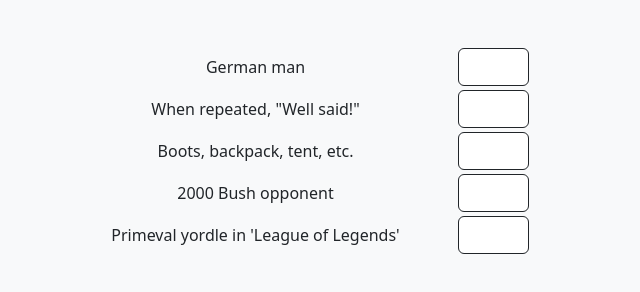
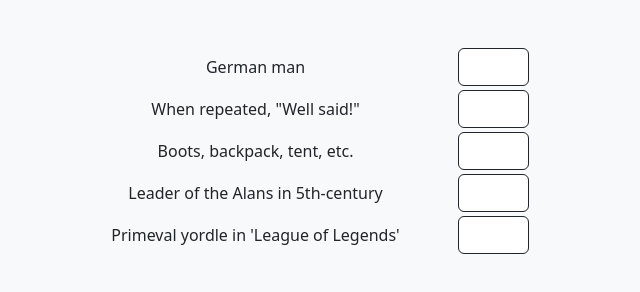
Before and after one commit to amwayy/puzzles, a plain HTML site: page word_ladder/index.html in a window 1280 px wide. Shown: the whole page, without its empty margins (329-969 px from the left). Drawn offline with nearby package versions, Linux system fonts and the light colour scheme.

Commit message:
fix: incorrect clue

```diff
--- a/word_ladder/index.html
+++ b/word_ladder/index.html
@@ -41,11 +41,11 @@
     </div>
 
     <script>
-        var ladderAnsArray = ["LINY", "LINE", "LANE", "LARE", "LORE", "FORE", "FORT", "HORT", "HERT", "HERD", "HERR", "HEAR", "GEAR", "GORE", "GNAR"];
+        var ladderAnsArray = ["LINY", "LINE", "LANE", "LARE", "LORE", "FORE", "FORT", "HORT", "HERT", "HERD", "HERR", "HEAR", "GEAR", "GOAR", "GNAR"];
         var ladderClueArray = ["Thin and flexible, like fine thread or string", "What you might draw to see the final answer", "Track selection",
             "Historically, a place of rest", "Traditional learning", "Golfer's warning cry", "Baltimore's McHenry",
-            "Unpublished name in Garden's science: Abbr.", "Dutch deer", "Do a sheepdog's work", "German man", "When repeated, \"Well said!\"",
-            "Boots, backpack, tent, etc.", "2000 Bush opponent", "Primeval yordle in 'League of Legends'"]
+            "Unpublished name in garden's science: Abbr.", "Dutch deer", "Do a sheepdog's work", "German man", "When repeated, \"Well said!\"",
+            "Boots, backpack, tent, etc.", "Leader of the Alans in 5th-century", "Primeval yordle in 'League of Legends'"]
         var ladderCount = 0;
 
         for (var i = 0; i < 5; i++) {
```
